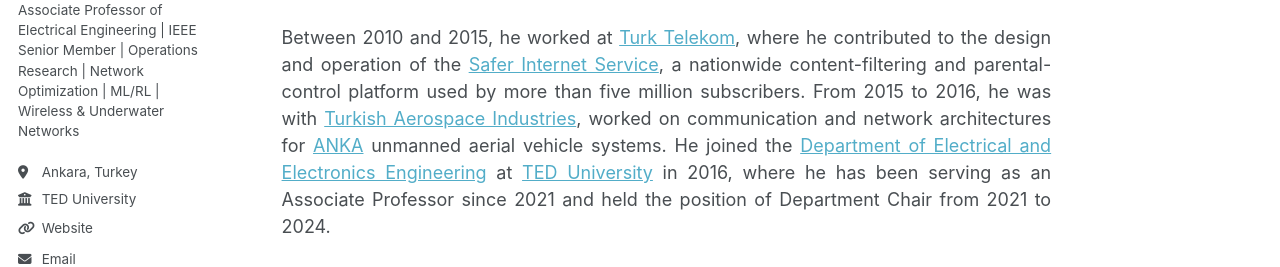
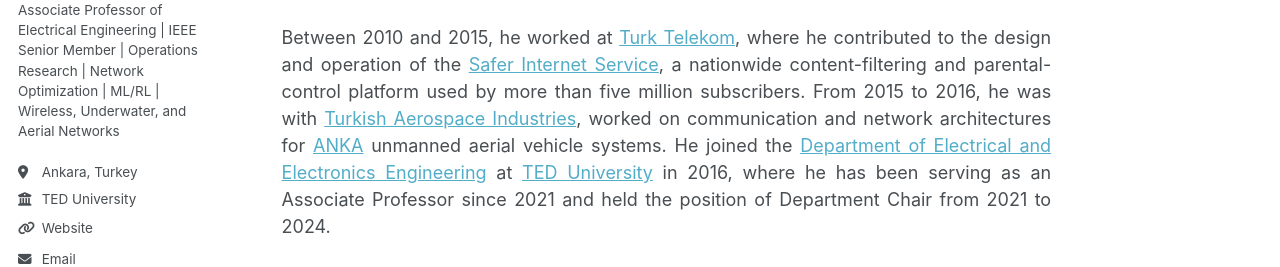
Before and after one commit to huguryildiz/huguryildiz.github.io, a Jekyll site: the page built from index.md, in a window 1280 px wide. Shown: the part 277-544 px from the top of the page. Built offline with Jekyll 4.4.1, drawn with Linux system fonts in a browser that asks for light colours; some web fonts are replaced; a script bundle is joined from its source files by our own code; library files that are not in the unit come from our copies; a style sheet for code colours, icons or effects is not loaded.

Commit message:
Update _config.yml

```diff
--- a/_config.yml
+++ b/_config.yml
@@ -104,7 +104,7 @@
 author:
   name             : "Huseyin Ugur Yildiz"
   avatar           : "profile.png"
-  bio              : "Associate Professor of Electrical Engineering | IEEE Senior Member | Operations Research | Network Optimization | ML/RL | Wireless & Underwater Networks"
+  bio              : "Associate Professor of Electrical Engineering | IEEE Senior Member | Operations Research | Network Optimization | ML/RL | Wireless, Underwater, and Aerial Networks"
   location         : "Ankara, Turkey"
   employer         : "TED University"
   uri              : "https://www.tedu.edu.tr/en/huseyin-ugur-yildiz"
```
